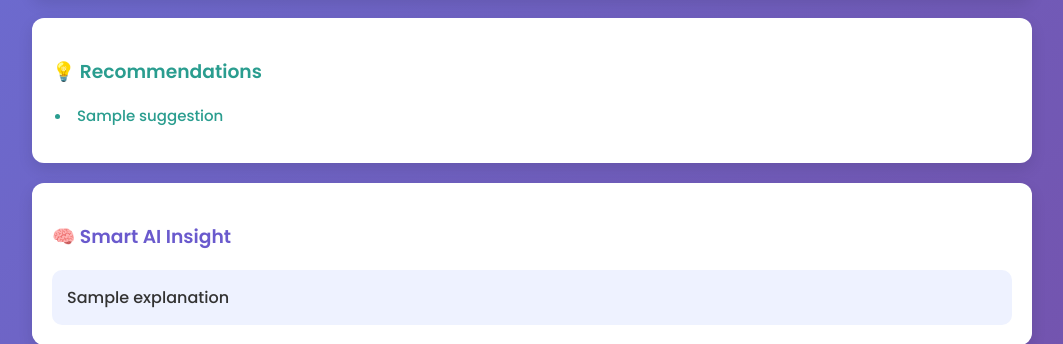
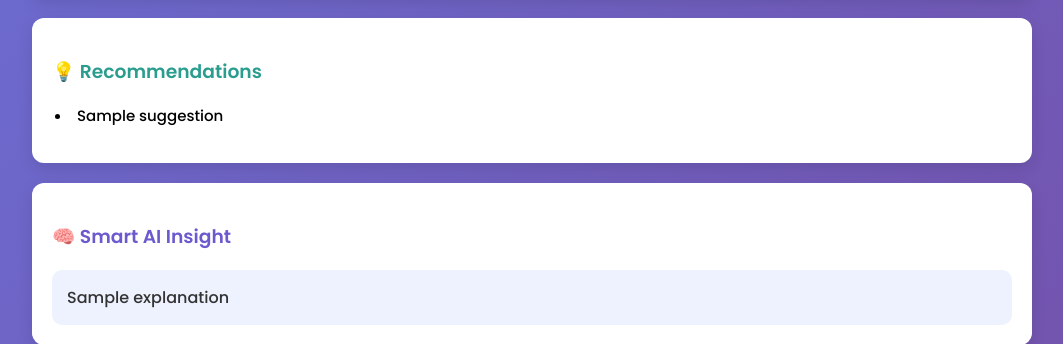
Before and after one commit to CharmilaSambana/student-stress-analyzer, a Flask app: template templates/result.html in a window 1280 px wide. Shown: the part 1189-1533 px from the top of the page, without its empty margins (108-1171 px from the left). Run offline with Flask 3, Linux system fonts and the light colour scheme; the template is opened without the code that fills it: most values are stand-ins (such as "Sample title", 1, 10 or a date in 2020); some libraries are stand-ins or nearby versions.

Commit message:
Update result.html

```diff
--- a/templates/result.html
+++ b/templates/result.html
@@ -146,8 +146,12 @@
          }
 
 /* Recommendations → GREEN */
+        .recommendations h3 {
+            color: #2a9d8f;
+        }
+
         .recommendations ul li {
-            color: #2a9d8f;
+            color: #000;
         }
     </style>
 </head>
```
